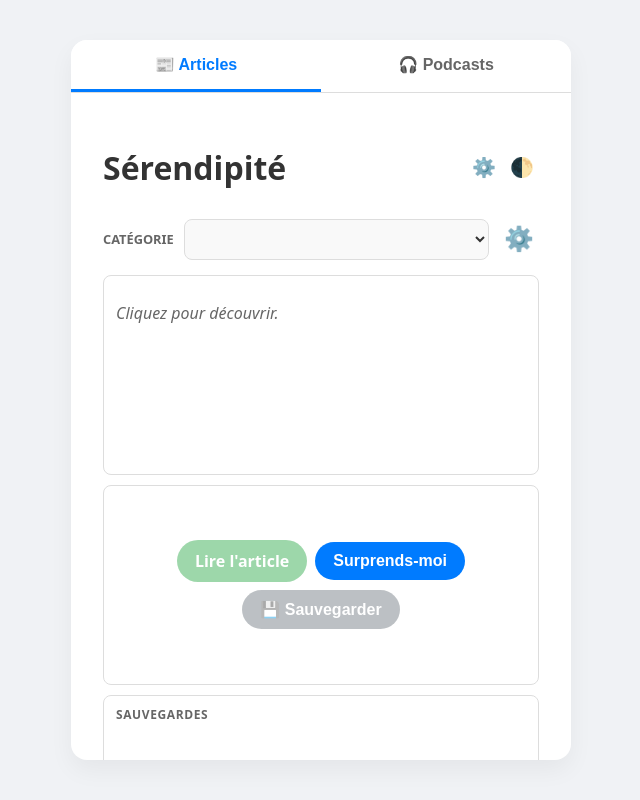
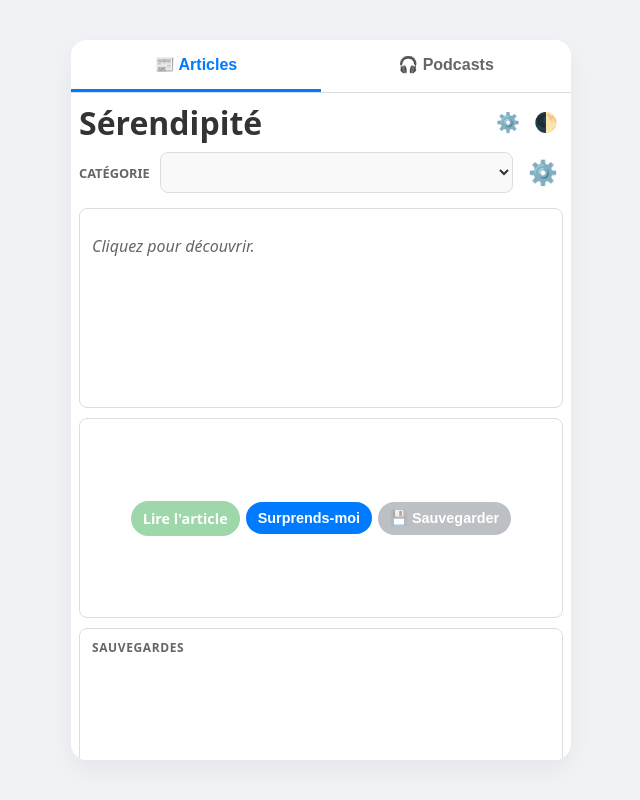
Before and after one commit to michaelzamo/infos_aleatoires, a Flask app: template templates/index.html in a window 1280 px wide. Shown: the whole page, without its empty margins (319-959 px from the left). Run offline with Flask 3, Linux system fonts and the light colour scheme; the template is opened without the code that fills it, so the values that code supplies are empty; parts of the project's set-up code (start-up, migrations or seed data) failed here and were passed over; some libraries are stand-ins or nearby versions.

Commit message:
Improve UI

```diff
--- a/templates/index.html
+++ b/templates/index.html
@@ -44,7 +44,7 @@
             max-height: 90vh; overflow-y: auto; display: flex; flex-direction: column;
         }
 
-        .card-content { padding: 2rem; overflow: hidden; box-sizing: border-box; }
+        .card-content { padding: 0 0.5rem 2rem; overflow: hidden; box-sizing: border-box; }
 
         .tabs { display: flex; width: 100%; border-bottom: 1px solid var(--select-border); }
         .tab {
@@ -56,7 +56,8 @@
         .tab:hover { background: var(--tag-bg); }
         .tab.active { color: var(--col-primary); border-bottom: 3px solid var(--col-primary); }
 
-        .header-row { display: flex; justify-content: space-between; align-items: center; margin-bottom: 0.5rem; }
+        .header-row { display: flex; justify-content: space-between; align-items: center; margin-bottom: 0.5rem; margin-top: 0.5rem; }
+        .header-row h1 { margin: 0; }
         .header-icons { display: flex; gap: 4px; align-items: center; }
         .theme-toggle, .settings-toggle { background: none; border: none; cursor: pointer; padding: 5px; font-size: 1.2em; border-radius: 50%; }
 
@@ -108,11 +109,11 @@
         }
 
         /* Boutons d'action */
-        .action-row { display: flex; gap: 8px; align-items: center; justify-content: center; flex-wrap: wrap; }
-        .btn { background:var(--col-primary); color:#fff; padding:10px 18px; border-radius:50px; border:none; font-weight:600; cursor:pointer; white-space:nowrap; }
+        .action-row { display: flex; gap: 6px; align-items: center; justify-content: center; flex-wrap: nowrap; }
+        .btn { background:var(--col-primary); color:#fff; padding:8px 12px; border-radius:50px; border:none; font-weight:600; cursor:pointer; white-space:nowrap; font-size:0.9em; }
         .btn:disabled { opacity: 0.45; cursor: not-allowed; }
         .btn-save { background:var(--col-save); }
-        .btn-read { background:var(--col-success); text-decoration:none; padding:10px 18px; border-radius:50px; color:white; font-weight:600; white-space:nowrap; }
+        .btn-read { background:var(--col-success); text-decoration:none; padding:8px 12px; border-radius:50px; color:white; font-weight:600; white-space:nowrap; font-size:0.9em; }
         .btn-read.disabled { opacity: 0.45; pointer-events: none; }
 
         audio.main-player { width: 100%; margin-bottom: 4px; }
```
